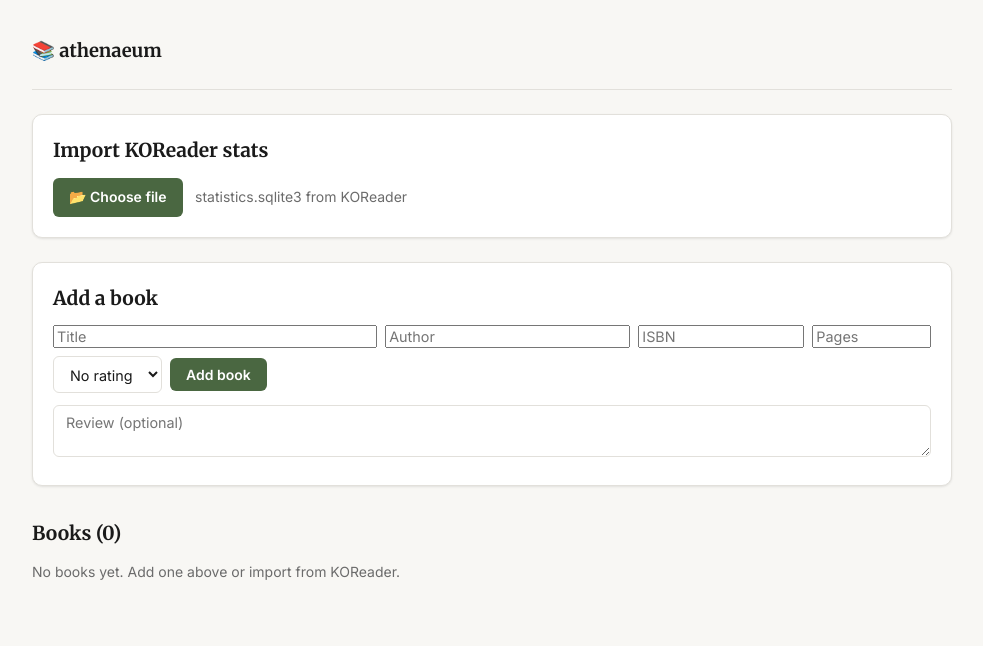
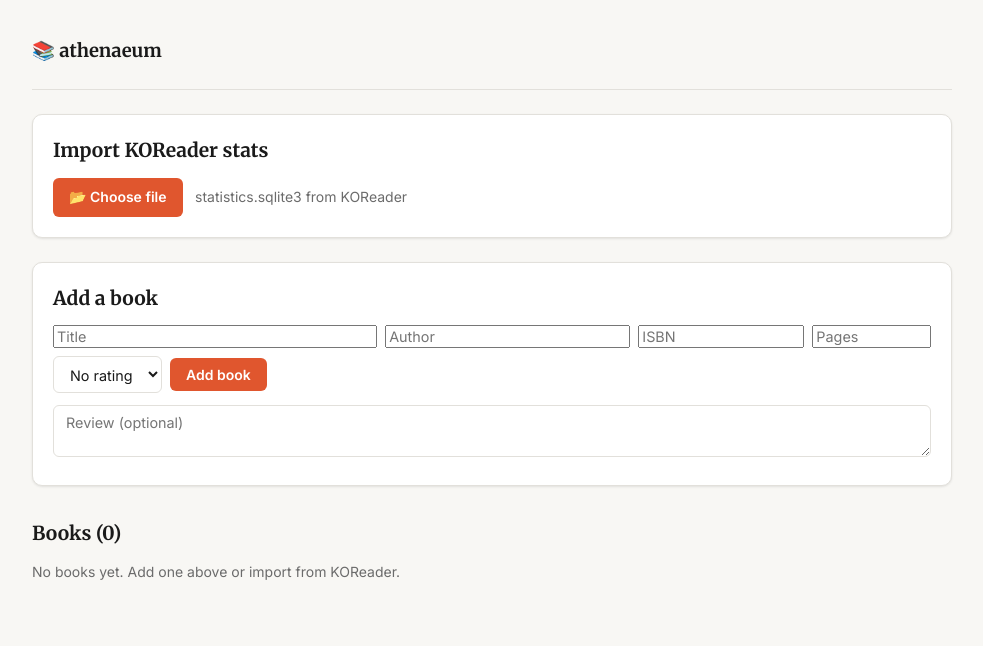
Before and after one commit to xHugo21/athenaeum, a FastAPI app: page / in a window 1280 px wide. Shown: the top 646 px of the page, without its empty margins (148-1131 px from the left). Run offline with FastAPI, Linux system fonts and the light colour scheme; data that the repository does not hold is empty.

Commit message:
style: change from green accent to coral

```diff
--- a/app/templates/base.html
+++ b/app/templates/base.html
@@ -13,8 +13,8 @@
     --surface: #ffffff;
     --text: #1a1a1a;
     --muted: #6b6b6b;
-    --accent: #4a6741;
-    --accent-light: #e8f0e6;
+    --accent: #e0562e;
+    --accent-light: #fdeae3;
     --border: #e2e0db;
     --shadow: 0 1px 3px rgba(0,0,0,.06), 0 1px 2px rgba(0,0,0,.04);
     --shadow-md: 0 4px 12px rgba(0,0,0,.08);
@@ -27,8 +27,8 @@
       --surface: #252525;
       --text: #e8e8e8;
       --muted: #999;
-      --accent: #7aab6f;
-      --accent-light: #2a3a27;
+      --accent: #ff7f50;
+      --accent-light: #3d2018;
       --border: #3a3a3a;
       --shadow: 0 1px 3px rgba(0,0,0,.2);
       --shadow-md: 0 4px 12px rgba(0,0,0,.3);
```
